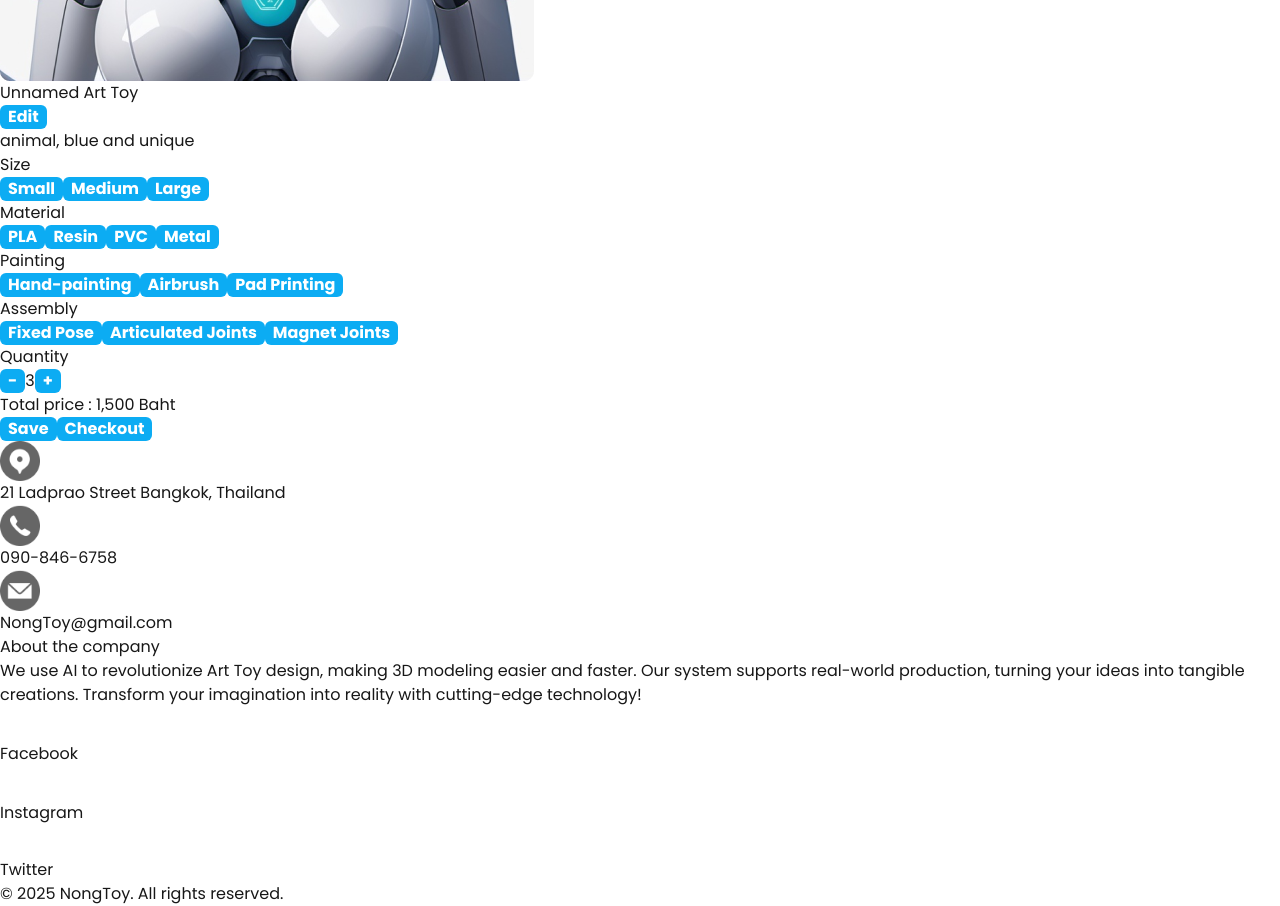
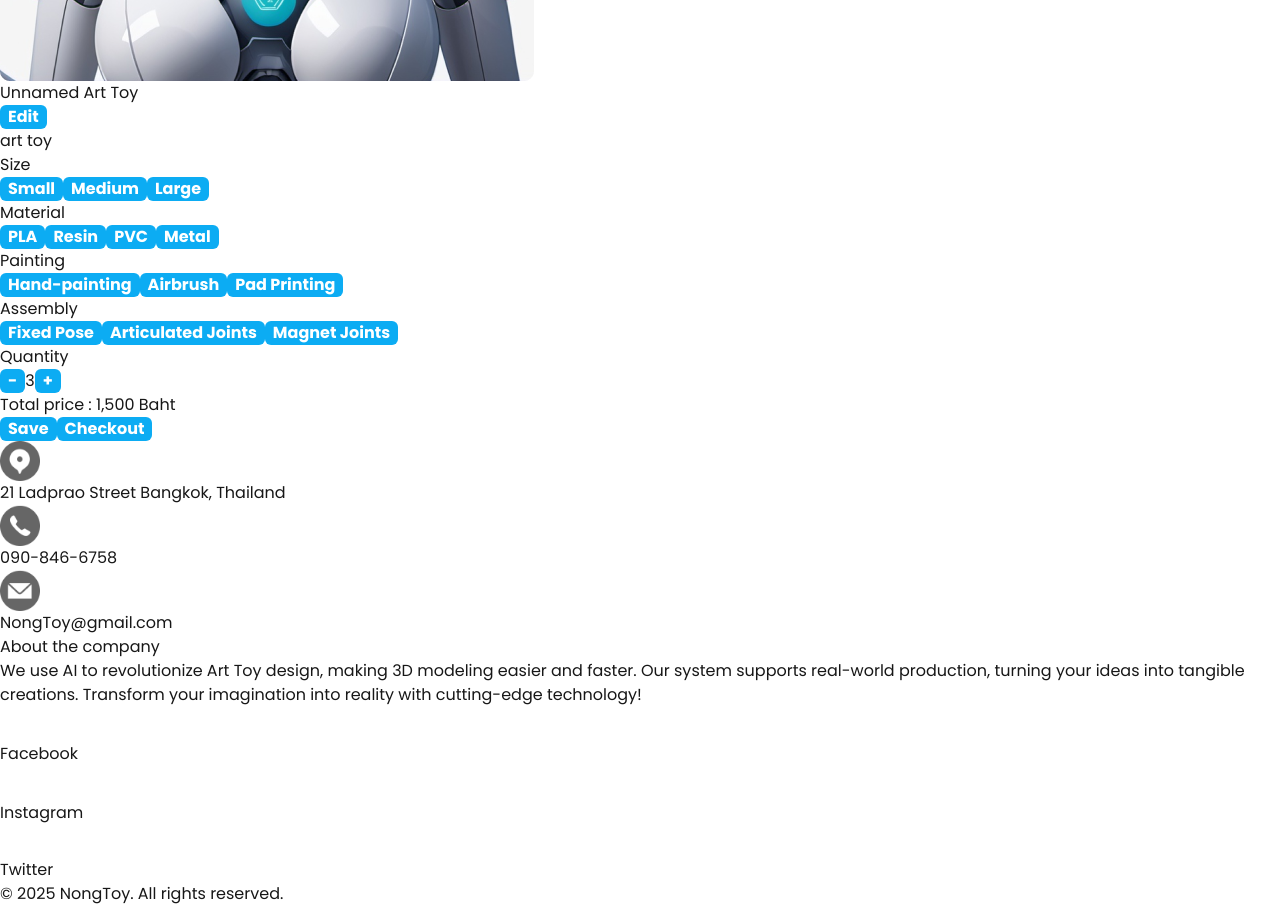
Before and after one commit to PangIkp/AINongtoy, a Next.js app: page /material in a window 1280 px wide. Shown: the part 1020-1926 px from the top of the page. Built offline with nearby package versions, Linux system fonts and the light colour scheme.

Commit message:
update state of arttoy

```diff
--- a/src/app/arttoy/page.tsx
+++ b/src/app/arttoy/page.tsx
@@ -7,6 +7,7 @@ import Filter from "../components/Filter";
 import ArttoyCard from "../components/ArttoyCard";
 import Search from "../components/Search";
 import { usePollinationsImage } from "@pollinations/react";
+import { useMainStore } from "@/mainstore";
 
 export default function Arttoy() {
   const aboutRef = useRef<HTMLDivElement>(null!);
@@ -17,11 +18,14 @@ export default function Arttoy() {
   const [searchInput, setSearchInput] = useState("");
   const [finalPrompt, setFinalPrompt] = useState("");
   const [loadedImages, setLoadedImages] = useState(0);
+  const { setArtToyData } = useMainStore();
   const totalImages = 10;
 
   // ✅ Update prompt when Search or Filter changes
   useEffect(() => {
-    setFinalPrompt(`art toy${searchInput} ${selectedFilters.join(", ")}`.trim());
+    const prompt = `art toy${searchInput} ${selectedFilters.join(", ")}`.trim()
+    setFinalPrompt(prompt);
+    setArtToyData({prompt: prompt});
     setLoadedImages(0); // Reset loading state when new images are fetched
   }, [searchInput, selectedFilters]);
 
--- a/src/app/components/Config.tsx
+++ b/src/app/components/Config.tsx
@@ -17,12 +17,13 @@ const Config = () => {
 
   // สร้าง state สำหรับชื่อ Art Toy
   const [artToyName, setArtToyNameLocal] = useState(() => {
-    return localStorage.getItem("artToyName") || artToyData;
+    // return localStorage.getItem("artToyName") || artToyData.name;
+    return artToyData.name;
   });
 
-  useEffect(() => {
-    localStorage.setItem("artToyName", artToyName);
-  }, [artToyName]);
+  // useEffect(() => {
+  //   localStorage.setItem("artToyName", artToyName);
+  // }, [artToyName]);
   const [isEditing, setIsEditing] = useState(false);
 
   const totalPrice = quantity * pricePerUnit;
@@ -40,7 +41,7 @@ const Config = () => {
     if ("key" in event && event.key !== "Enter") return; // เช็คว่าเป็น Key Event และต้องเป็น Enter เท่านั้น
 
     setIsEditing(false);
-    setArtToyData(artToyName); // ✅ อัปเดต Zustand
+    setArtToyData({name : artToyName}); // ✅ อัปเดต Zustand
   };
 
   return (
@@ -77,7 +78,7 @@ const Config = () => {
                 </button>
               )}
             </div>
-            <p className="text-sm text-gray-400">animal, blue and unique</p>
+            <p className="text-sm text-gray-400">{artToyData.prompt}</p>
           </div>
         </div>
 
--- a/src/app/components/Search.tsx
+++ b/src/app/components/Search.tsx
@@ -14,9 +14,11 @@ export default function Search({ setPrompt }: SearchProps) {
   const handleSearch = () => {
     if (inputValue.trim() !== "") {
       setPrompt(inputValue); // ส่งค่า input ไปที่ Arttoy
+      setArtToyData({prompt: inputValue});
     }
     if (arttoyName.trim() !== "") {
-      setArtToyData(arttoyName); // บันทึกค่า arttoyName ลงใน Zustand
+      setArtToyData({name: arttoyName}); // บันทึกค่า arttoyName ลงใน Zustand
+
     }
   };
 
--- a/src/mainstore.ts
+++ b/src/mainstore.ts
@@ -1,12 +1,11 @@
 import { create } from "zustand";
 import { persist, createJSONStorage } from "zustand/middleware";
-
 interface MainStore {
   favorites: { [key: string]: boolean }; // เก็บสถานะหัวใจของแต่ละรูป
   toggleFavorite: (imageUrl: string) => void;
 
-  artToyData: string; // ✅ ใช้ artToyData เป็นหลัก
-  setArtToyData: (name: string) => void;
+  artToyData: { name: string; prompt: string }; // ✅ ชัดเจนขึ้น
+  setArtToyData: (data: Partial<{ name: string; prompt: string }>) => void; // ✅ อัปเดตเฉพาะบางค่า
 }
 
 // Zustand Store พร้อม persist
@@ -22,8 +21,15 @@ export const useMainStore = create<MainStore>()(
           },
         })),
 
-      artToyData: "Unnamed Art Toy", // ✅ ตั้งค่าเริ่มต้น
-      setArtToyData: (name) => set({ artToyData: name }),
+      artToyData: { name: "Unnamed Art Toy", prompt: "art toy" }, // ✅ ตั้งค่าเริ่มต้นให้ตรงกับโครงสร้างใหม่
+      setArtToyData: (data: Partial<{ name: string; prompt: string }>) =>
+        set((prevState) => ({
+          artToyData: {
+            ...prevState.artToyData, // คงค่าที่มีอยู่เดิม
+            ...data, // อัปเดตเฉพาะค่าที่ถูกส่งเข้ามา
+          },
+        })),
+
     }),
     {
       name: "mainstore-data",
```
